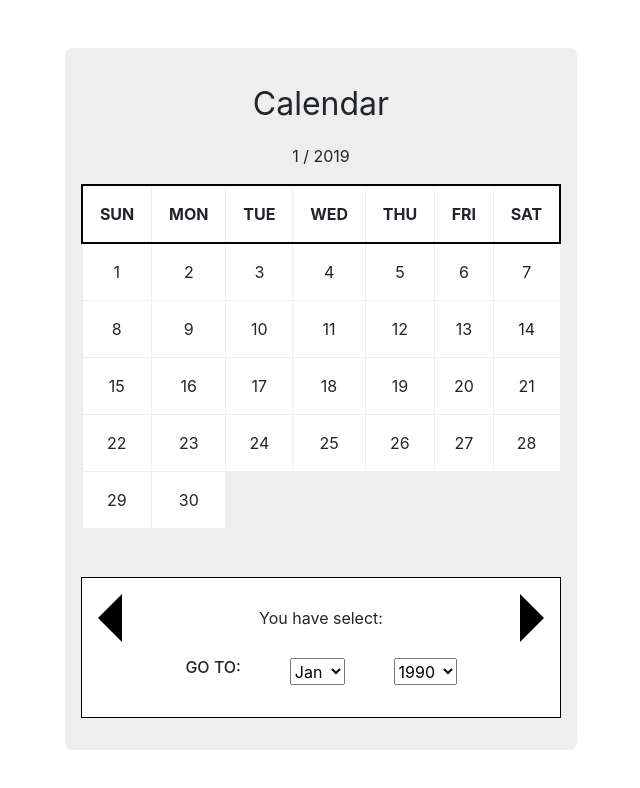
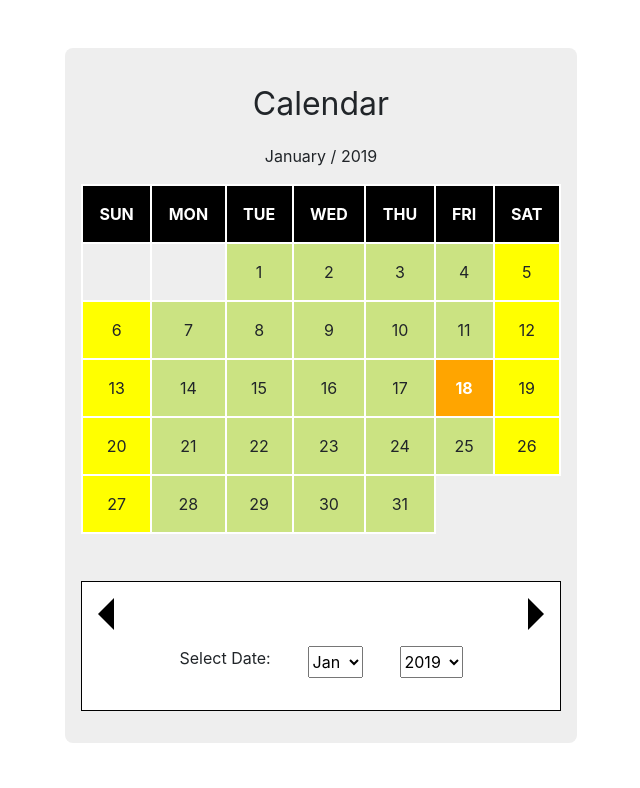
Before and after one commit to eshwor/CALENDAR, a plain HTML site: page index.html in a window 1280 px wide. Shown: the whole page, without its empty margins (319-959 px from the left). Drawn offline with nearby package versions, Linux system fonts and the light colour scheme.

Commit message:
added functionallity and styles

```diff
--- a/index.html
+++ b/index.html
@@ -27,76 +27,49 @@
           </tr>
         </thead>
         <tbody id="main-Calendar">
-          <tr>
-            <td>1</td>
-            <td>2</td>
-            <td>3</td>
-            <td>4</td>
-            <td>5</td>
-            <td>6</td>
-            <td>7</td>
-          </tr>
-          <tr>
-            <td>8</td>
-            <td>9</td>
-            <td>10</td>
-            <td>11</td>
-            <td>12</td>
-            <td>13</td>
-            <td>14</td>
-          </tr>
-          <tr>
-            <td>15</td>
-            <td>16</td>
-            <td>17</td>
-            <td>18</td>
-            <td>19</td>
-            <td>20</td>
-            <td>21</td>
-          </tr>
-          <tr>
-            <td>22</td>
-            <td>23</td>
-            <td>24</td>
-            <td>25</td>
-            <td>26</td>
-            <td>27</td>
-            <td>28</td>
-          </tr>
-          <tr>
-            <td>29</td>
-            <td>30</td>
-          </tr>
+
         </tbody>
       </table>
       <div class="bottom">
         <!-- ARROWS -->
         <div class="arrow-wrapper">
-          <div class="arrow-left" id="left-arrow"></div>
-            <div class="message-box">
+          <div class="arrow-left" id="left-arrow" id="pre-year" onclick="previous()"></div>
+            <!-- <div class="message-box">
               <p class="no-margin">You have select: </p>
-            </div>
-          <div class="arrow-right" id="right-arrow"></div>
+            </div> -->
+          <div class="arrow-right" id="right-arrow" id="next-year" onclick="next()"></div>
         </div>
 
         <!--USER INPUT FIELD  -->
         <div class="user-wrapper">
-          <h6>GO TO:</h6>
-          <select class="month-select" name="" id="month">
-            <option value="1">Jan</option>
-            <option value="2">Feb</option>
-            <option value="3">Mar</option>
-            <option value="4">Apr</option>
-            <option value="5">May</option>
-            <option value="6">Jun</option>
-            <option value="7">Jul</option>
-            <option value="8">Aug</option>
-            <option value="9">Sep</option>
-            <option value="10">Oct</option>
-            <option value="11">Nov</option>
-            <option value="12">Dec</option>
+          <label for="month">Select Date: </label>
+          <select class="month-select" name="" id="month" onchange="goToFunction()">
+            <!-- Month Alwarys Start From 0  -->
+            <option value="0">Jan</option>
+            <option value="1">Feb</option>
+            <option value="2">Mar</option>
+            <option value="3">Apr</option>
+            <option value="4">May</option>
+            <option value="5">Jun</option>
+            <option value="6">Jul</option>
+            <option value="7">Aug</option>
+            <option value="8">Sep</option>
+            <option value="9">Oct</option>
+            <option value="10">Nov</option>
+            <option value="11">Dec</option>
           </select>
-          <select class="year-select" name="" id="year">
+          <select class="year-select" name="" id="year" onchange="goToFunction()">
+            <!-- Dispaly Calendar From 1990 - 2025 [we can still extend the date as we need] -->
+            <option value=1990>1980</option>
+            <option value=1990>1981</option>
+            <option value=1990>1982</option>
+            <option value=1990>1983</option>
+            <option value=1990>1984</option>
+            <option value=1990>1985</option>
+            <option value=1990>1986</option>
+            <option value=1990>1987</option>
+            <option value=1990>1988</option>
+            <option value=1990>1989</option>
             <option value=1990>1990</option>
             <option value=1991>1991</option>
             <option value=1992>1992</option>
@@ -135,11 +108,9 @@
             <option value=2025>2025</option>
           </select>
         </div>
-
+        <!-- End  user-wrapper-->
       </div>
     </div>
-
-
   </body>
   <!-- Custom Script File -->
   <script type="text/javascript" src="script.js"></script>
--- a/script.js
+++ b/script.js
@@ -2,13 +2,85 @@
   Custom Script File
 */
 
-const today = new Date();
-const currentMonth = today.getMonth();
-const currentYear = today.getFullYear();
-const selectYear = document.querySelector('#year');
-const selectMonth = document.querySelector('#month');
+let today = new Date();
+let currentMonth = today.getMonth();
+let currentYear = today.getFullYear();
+let selectYear = document.querySelector('#year');
+let selectMonth = document.querySelector('#month');
 
-const months = ["Jan", "Feb", "Mar", "Apr", "May", "Jun", "Jul", "Aug", "Sep", "Oct", "Nov", "Dec"];
+let months = ["January", "February", "March", "April", "May", "June", "July", "August", "September", "October", "November", "December"];
 
-const monthAndYear = document.querySelector('#monthAndYear');
-monthAndYear.innerHTML = currentMonth + 1 + " / " + currentYear; //start month from 1 - 12
+let monthAndYear = document.querySelector('#monthAndYear');
+monthAndYear.innerHTML = months[currentMonth] + " / " + currentYear; //Display Month and Year on the top heading
+
+Calendar(currentMonth, currentYear);
+
+//FUNCTION DEFINE
+function next() {
+    currentYear = (currentMonth === 11) ? currentYear + 1 : currentYear;
+    currentMonth = (currentMonth + 1) % 12;
+    Calendar(currentMonth, currentYear);
+}
+
+function previous() {
+    currentYear = (currentMonth === 0) ? currentYear - 1 : currentYear;
+    currentMonth = (currentMonth === 0) ? 11 : currentMonth - 1;
+    Calendar(currentMonth, currentYear);
+}
+
+function goToFunction() {
+    currentYear = parseInt(selectYear.value);
+    currentMonth = parseInt(selectMonth.value);
+    Calendar(currentMonth, currentYear);
+
+}
+
+//Main Calendar Function
+function Calendar(month, year){
+  let firstDay = new Date(year, month).getDay();
+  let totalDays = 32 - new Date(year, month, 32).getDate();
+
+  let tbl = document.querySelector('#main-Calendar');
+  tbl.innerHTML = "";
+
+  //Now Fill Up Dates
+    selectYear.value = year;
+    selectMonth.value = month;
+
+    let date = 1;
+    for (let i = 0; i < 6; i++) {
+      let row = document.createElement('tr');
+
+      for (let j = 0; j < 7; j++) {
+          if(i === 0 && j < firstDay) {
+            let cell = document.createElement('td');
+            let cellText = document.createTextNode('');
+            cell.appendChild(cellText);
+            row.appendChild(cell);
+
+          } else if(date > totalDays){
+            break;
+          } else {
+            let cell = document.createElement('td');
+            let cellText = document.createTextNode(date);
+
+            if ( date === today.getDate() && year === today.getFullYear() && month === today.getMonth()) {
+              cell.classList.add('today-date-selected'); //select today's date
+            }
+
+            if( j === 6 || j === 0 ){
+              cell.classList.add('weenkend'); //add weekend class only on weekends
+            } else {
+              cell.classList.add('weekday');
+            }
+
+
+            cell.appendChild(cellText);
+            row.appendChild(cell);
+            date++;
+          }
+      }
+      tbl.appendChild(row); //Kepp add rows
+    }
+
+}//End of showCalendar
--- a/stylesheet.scss
+++ b/stylesheet.scss
@@ -2,11 +2,14 @@
   CALENDAR MAIN STYLE GOES HERE
   CREATED BY ISHWOR
   FRONT END DEVELOPER
+  DESCRIPTION: I have dump all the var and usesfull class in same file for this small Project but it would be
+                nice if we make a seperate file for var and common useful class so on.
+                This is kind a basic styles for calendar but we could do lot more as we need.
 */
 
 
 /**
-DEFINE VAR IN HERE
+DEFINE VAR
 */
 
 $white: #FFF;
@@ -14,11 +17,15 @@ $black: #000;
 $lightGray: #EEE;
 $blue: blue;
 $orange: orange;
+$yellow: yellow;
+$lightGreen: #cbe382;
 
 /**************************************************/
 //Useful class:
 .no-padding { padding: 0; }
 .no-margin { margin: 0; }
+.weenkend { background: $yellow; }
+.weekday { background: $lightGreen; }
 
 /**************************************************/
 
@@ -42,14 +49,24 @@ table {
   width: 100%;
   height: auto;
 
-  thead{ border: 2px solid $black; }
-
-  th,td {
-    background: $white;
-    border: 1px solid $lightGray;
+  //mixin demo
+  @mixin row-set {
+    border: 2px solid $white;
     padding: 1rem;
     text-align: center;
   }
+
+  th {
+    @include row-set;
+    background: $black;
+    color: $white;
+  }
+
+  td {
+    @include row-set;
+    background: $lightGray;
+  }
+
 }//table end
 
 //FOOTER
@@ -68,16 +85,18 @@ table {
   .arrow-right {
     width: 0;
     height: 0;
-    border-top: 1.5rem solid transparent;
-    border-bottom: 1.5rem solid transparent;
-    border-left: 1.5rem solid $black;
+    border-top: 1rem solid transparent;
+    border-bottom: 1rem solid transparent;
+    border-left: 1rem solid $black;
+    cursor: pointer;
   }
   .arrow-left {
     width: 0;
     height: 0;
-    border-top: 1.5rem solid transparent;
-    border-bottom: 1.5rem solid transparent;
-    border-right:1.5rem solid $black;
+    border-top: 1rem solid transparent;
+    border-bottom: 1rem solid transparent;
+    border-right:1rem solid $black;
+    cursor: pointer;
   }
 }//Bottom end
 
@@ -89,3 +108,17 @@ table {
   margin: 1rem auto;
   h5,h6, select { display: inline-block; }
 }
+
+//MAIN CALENDAR
+.today-date-selected {
+    background: $orange;
+    color: $white;
+    font-weight: bold;
+    animation: blinkCurrentDate 5s infinite ease-in-out;
+ }
+
+//ANIMATION
+ @keyframes blinkCurrentDate {
+   50% { background-color: $black; }
+   100% { background-color: $orange; }
+ }
```
Also changed, not shown: style.css, 1 other file.
